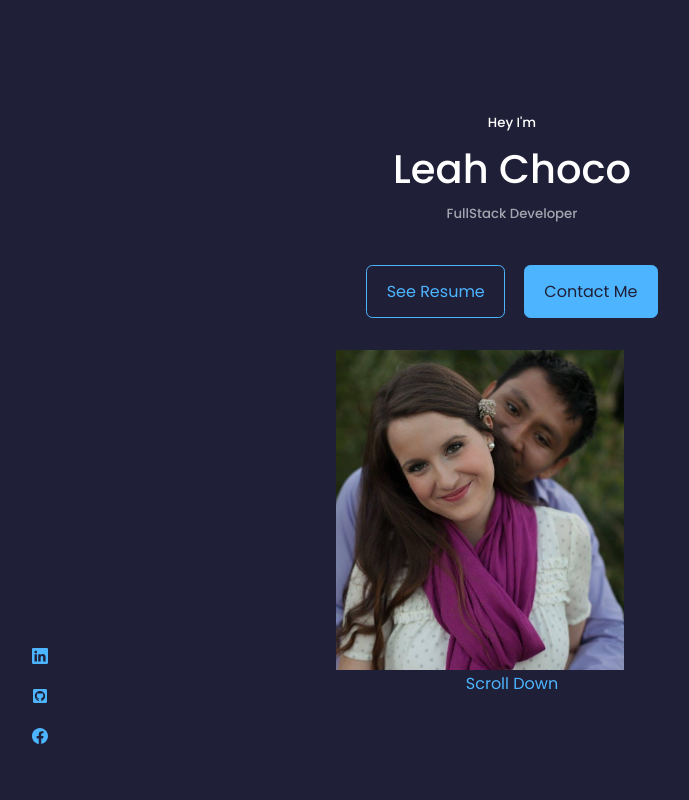
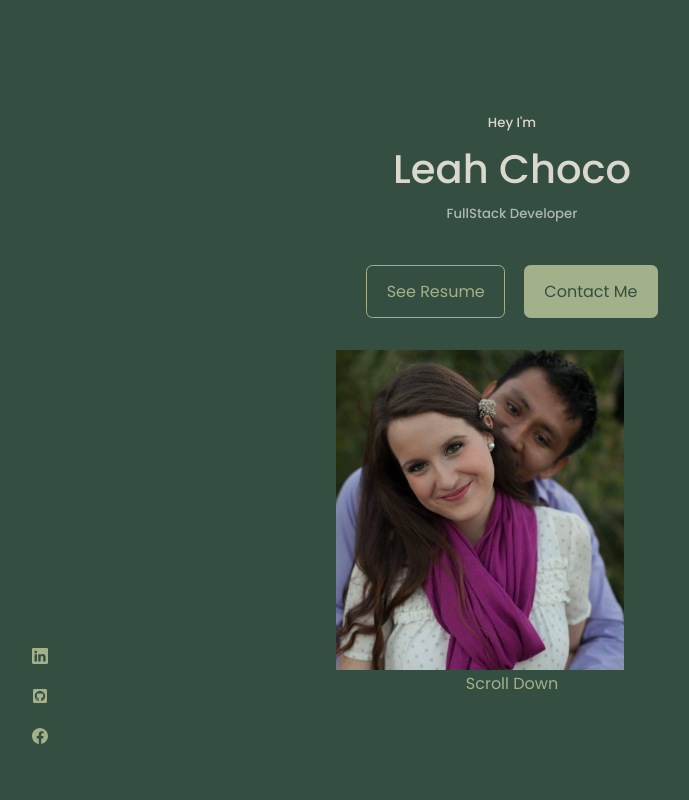
Before and after one commit to leah-choco/Portfolio, a React (Create React App) app: page / in a window 1280 px wide. Shown: the top 800 px of the page, without its empty margins (128-817 px from the left). Built offline with nearby package versions, Linux system fonts and the light colour scheme.

Commit message:
Changing color scheme

```diff
--- a/src/index.css
+++ b/src/index.css
@@ -12,11 +12,11 @@
 }
 
 :root{
-    --color-bg:#1f1f38;
-    --color-bg-variant: #2c2c6c;
-    --color-primary: #4db5ff;
-    --color-primary-variant: rgba(77, 181, 255, 0.4);
-    --color-white: #fff;
+    --color-bg:#344e41;
+    --color-bg-variant: #3a5a40;
+    --color-primary: #a3b18a;
+    --color-primary-variant: #588157;
+    --color-white: #dad7cd;
     --color-light: rgba(255, 255, 255, 0.6);
 
     --container-width-lg: 75%;
```
